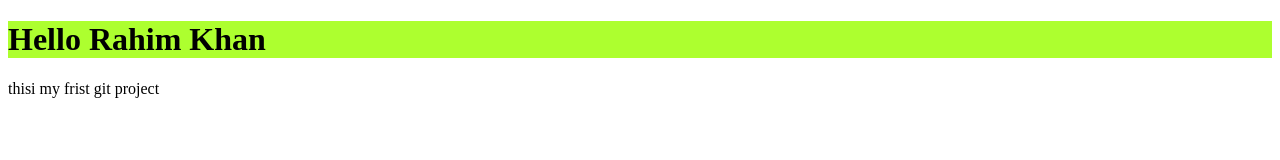
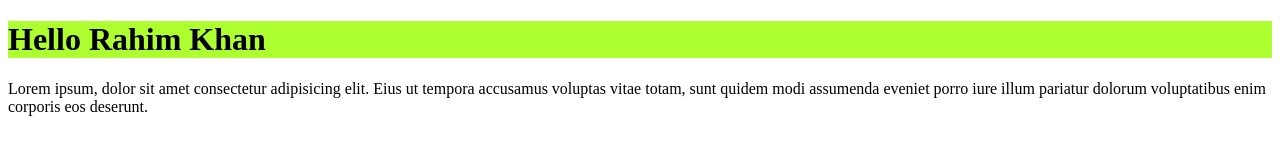
Before and after one commit to mdrahimkhann/frist-project, a plain HTML site: page index.html in a window 1280 px wide. Drawn offline with Linux system fonts and the light colour scheme.

Commit message:
first commit

```diff
--- a/index.html
+++ b/index.html
@@ -7,7 +7,7 @@
 </head>
 <body>
     <h1 style="background-color: greenyellow;">Hello Rahim Khan</h1>
-    <p>thisi my frist git project</p>
+    <p>Lorem ipsum, dolor sit amet consectetur adipisicing elit. Eius ut tempora accusamus voluptas vitae totam, sunt quidem modi assumenda eveniet porro iure illum pariatur dolorum voluptatibus enim corporis eos deserunt.</p>
 
 
 
```
